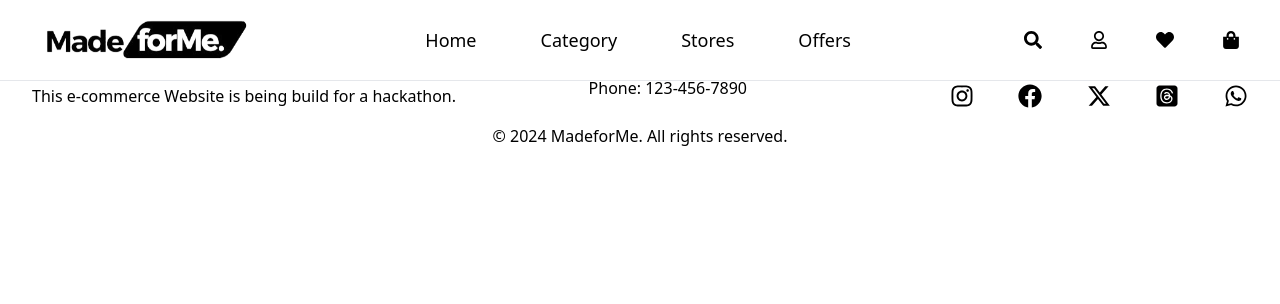
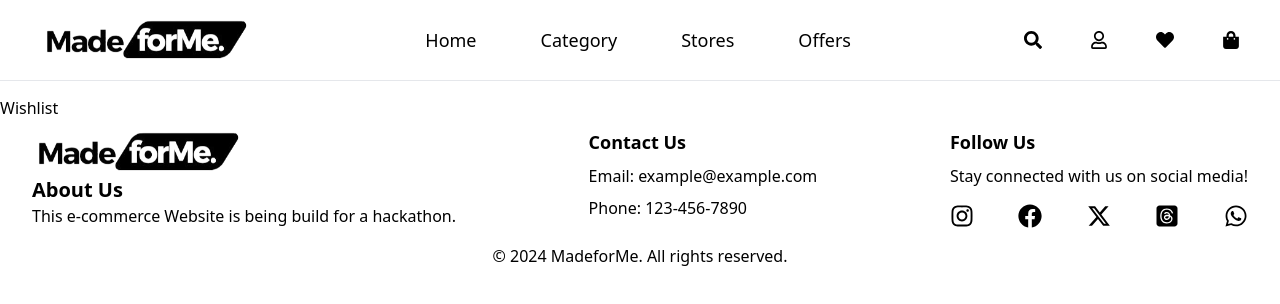
Before and after one commit to mr-Dev-Anshu/hackathon_2, a React (Create React App) app in the folder frontend/: page /wishlist in a window 1280 px wide. Shown: the top 304 px of the page. Built offline with nearby package versions, Linux system fonts and the light colour scheme.

Commit message:
initialised wishlist page

```diff
--- a/frontend/src/App.js
+++ b/frontend/src/App.js
@@ -8,6 +8,7 @@ import Footer from "./components/Footer";
 import OffersPage from "./pages/OffersPage";
 import Cart from "./pages/Cart";
 import Stores from "./pages/Stores";
+import Wishlist from "./pages/Wishlist";
 
 function App() {
   return (
@@ -21,6 +22,7 @@ function App() {
         <Route path="/offers" element={<OffersPage />} />
         <Route path="/orders" element={<Cart />} />
         <Route path="/stores" element={<Stores />} />
+        <Route path="/wishlist" element={<Wishlist />} />
       </Routes>
       <Footer />
     </Router>
--- a/frontend/src/pages/Cart.jsx
+++ b/frontend/src/pages/Cart.jsx
@@ -5,7 +5,7 @@ const Cart = () => {
   const cart = useContext(CartContext);
 
   const total = cart.items.reduce((a, b) => a + b.price, 0);
-  const shippingCharges = total >= 499 ? 0 : Math.round(0.1 * total);
+  const shippingCharges = total >= 499 ? 0 : 49;
   const gst = Math.round(0.2 * total);
 
   return (
--- /dev/null
+++ b/frontend/src/pages/Wishlist.jsx
@@ -0,0 +1,7 @@
+import React from "react";
+
+const Wishlist = () => {
+  return <div className="pt-24">Wishlist</div>;
+};
+
+export default Wishlist;
```
